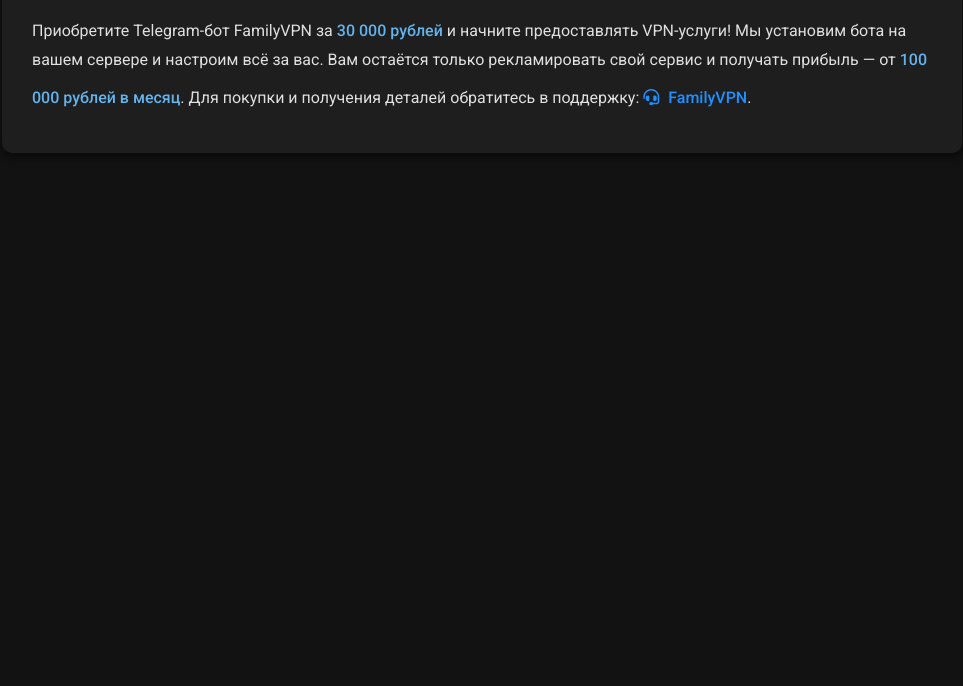
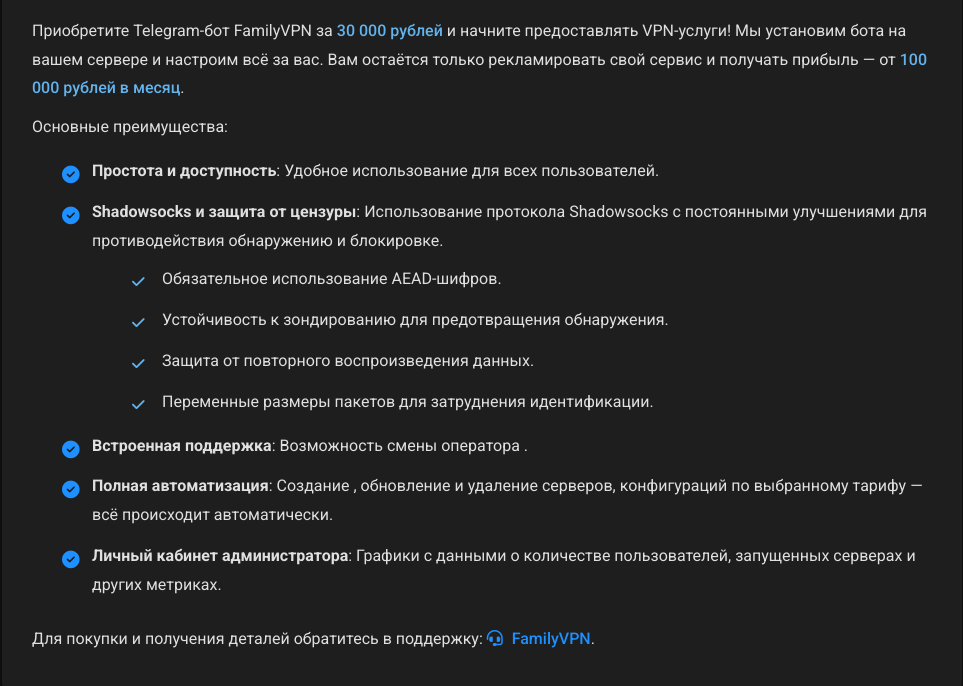
Before and after one commit to tat-pro/tat-pro.github.io, a plain HTML site: page businessFamily/index.html in a window 1280 px wide. Shown: the part 164-850 px from the top of the page, without its empty margins (158-1121 px from the left). Before the commit the page ends 800 px from the top, so only its background shows below. Drawn offline with Linux system fonts and the light colour scheme.

Commit message:
Update index.html
яяя

```diff
--- a/businessFamily/index.html
+++ b/businessFamily/index.html
@@ -49,6 +49,42 @@
       color: #63b3ed;
       text-decoration: underline;
     }
+    ul {
+      list-style: none;
+      margin: 15px 0;
+      padding-left: 30px;
+    }
+    ul li {
+      margin-bottom: 12px;
+      position: relative;
+      padding-left: 30px;
+    }
+    ul li::before {
+      content: "\f058"; /* Круг с галочкой */
+      font-family: "Font Awesome 5 Free";
+      font-weight: 900;
+      color: #1e90ff;
+      position: absolute;
+      left: 0;
+      top: 2px;
+      font-size: 1.1em;
+    }
+    /* Вложенные списки */
+    ul ul {
+      padding-left: 40px;
+      margin-top: 10px;
+    }
+    ul ul li {
+      padding-left: 30px;
+    }
+    ul ul li::before {
+      content: "\f00c"; /* Простая галочка для вложенных списков */
+      font-family: "Font Awesome 5 Free";
+      font-weight: 900;
+      color: #63b3ed;
+      font-size: 0.9em;
+      top: 4px;
+    }
     .highlight {
       color: #63b3ed;
       font-weight: 500;
@@ -69,8 +105,20 @@
       h1 {
         font-size: 1.8em;
       }
-      p {
+      p, li {
         font-size: 0.95em;
+      }
+      ul {
+        padding-left: 20px;
+      }
+      ul li {
+        padding-left: 25px;
+      }
+      ul ul {
+        padding-left: 30px;
+      }
+      ul ul li {
+        padding-left: 25px;
       }
       body {
         padding: 10px;
@@ -81,7 +129,23 @@
 <body>
   <div class="container">
     <h1>Бизнес с FamilyVPN 💼</h1>
-    <p>Приобретите Telegram-бот FamilyVPN за <span class="highlight">30 000 рублей</span> и начните предоставлять VPN-услуги! Мы установим бота на вашем сервере и настроим всё за вас. Вам остаётся только рекламировать свой сервис и получать прибыль — от <span class="highlight">100 000 рублей в месяц</span>. Для покупки и получения деталей обратитесь в поддержку: <a href="https://t.me/FamilyLineVPNBot?start=support" class="support-link"><i class="fas fa-headset"></i> FamilyVPN</a>.</p>
+    <p>Приобретите Telegram-бот FamilyVPN за <span class="highlight">30 000 рублей</span> и начните предоставлять VPN-услуги! Мы установим бота на вашем сервере и настроим всё за вас. Вам остаётся только рекламировать свой сервис и получать прибыль — от <span class="highlight">100 000 рублей в месяц</span>.</p>
+    <p>Основные преимущества:</p>
+    <ul>
+      <li><strong>Простота и доступность</strong>: Удобное использование для всех пользователей.</li>
+      <li><strong>Shadowsocks и защита от цензуры</strong>: Использование протокола Shadowsocks с постоянными улучшениями для противодействия обнаружению и блокировке.
+        <ul>
+          <li>Обязательное использование AEAD-шифров.</li>
+          <li>Устойчивость к зондированию для предотвращения обнаружения.</li>
+          <li>Защита от повторного воспроизведения данных.</li>
+          <li>Переменные размеры пакетов для затруднения идентификации.</li>
+        </ul>
+      </li>
+      <li><strong>Встроенная поддержка</strong>: Возможность смены оператора .</li>
+      <li><strong>Полная автоматизация</strong>: Создание , обновление и удаление серверов, конфигураций по выбранному тарифу — всё происходит автоматически.</li>
+      <li><strong>Личный кабинет администратора</strong>: Графики с данными о количестве пользователей, запущенных серверах и других метриках.</li>
+    </ul>
+    <p>Для покупки и получения деталей обратитесь в поддержку: <a href="https://t.me/FamilyLineVPNBot?start=support" class="support-link"><i class="fas fa-headset"></i> FamilyVPN</a>.</p>
   </div>
 </body>
 </html>
```
